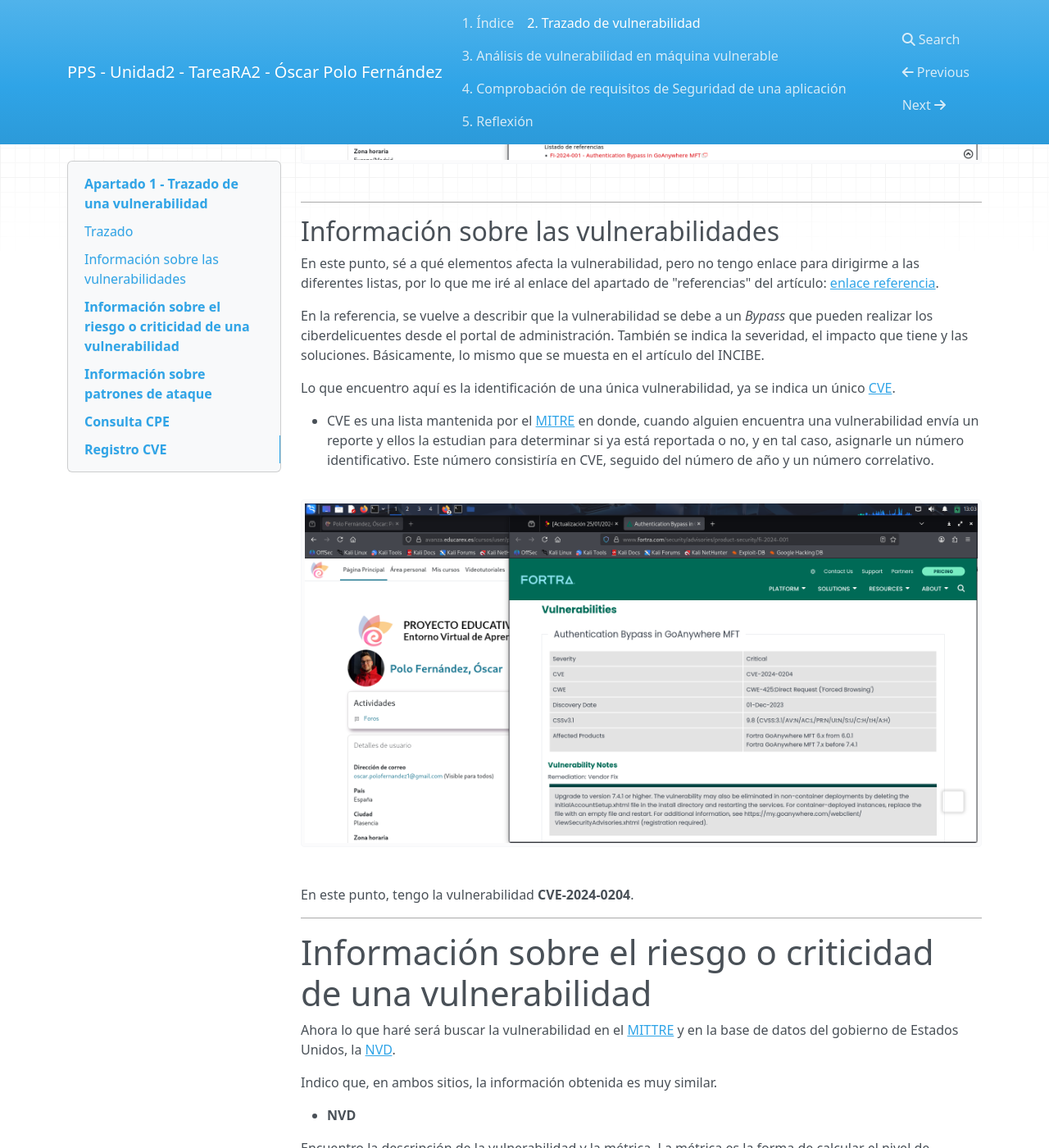
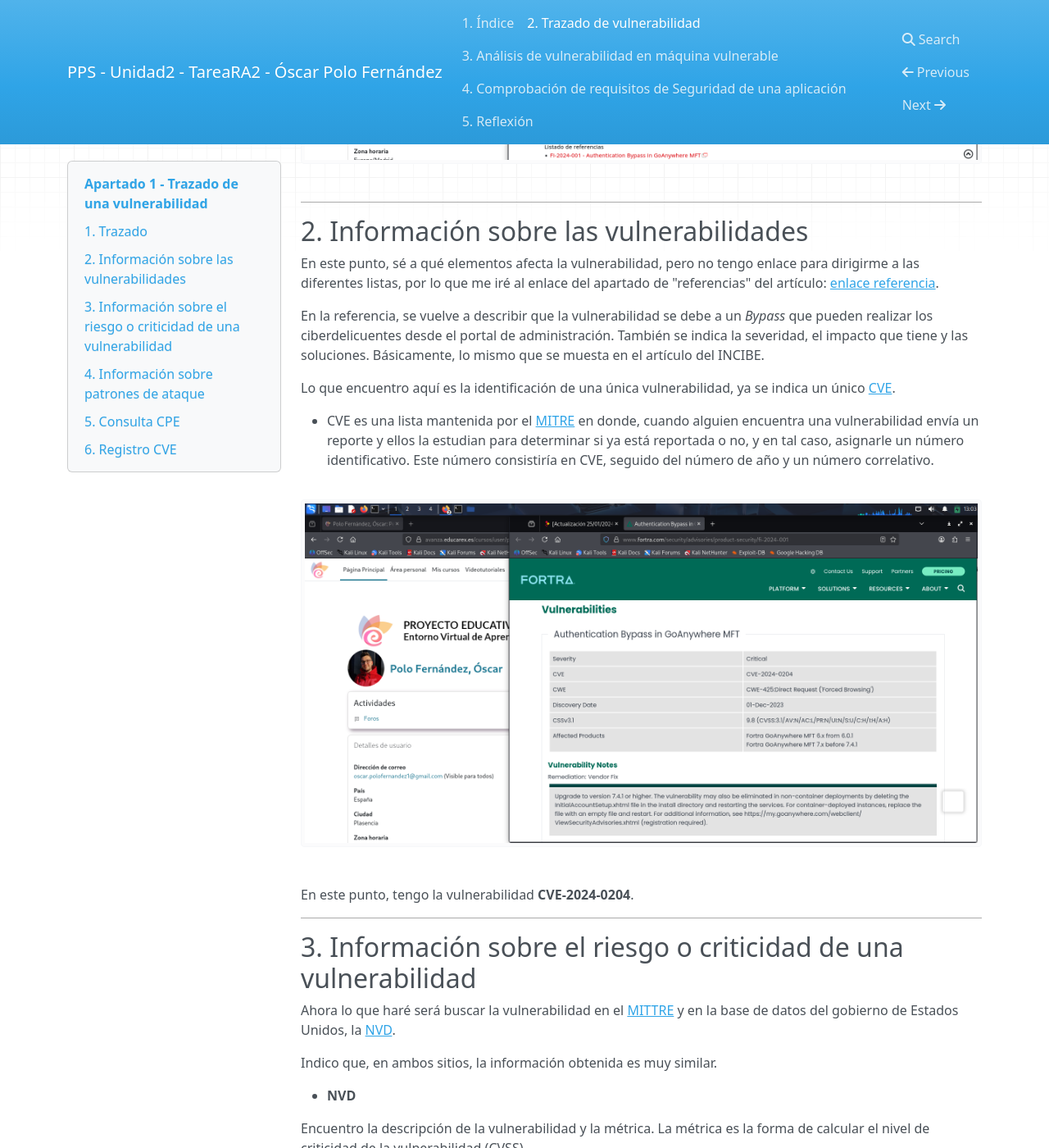
Before and after one commit to PPSOscar/Unidad2-TareaRA2-Oscar, an MkDocs documentation site: the page built from docs/TrazadoVulnerabilidadGoAnywhere.md, in a window 1280 px wide and 1400 px high, scrolled down 1555 px. Shown: the whole window at 82% size. Built offline with MkDocs 1.6.1, drawn with Linux system fonts in a browser that asks for light colours; nearby versions of some CDN libraries; some of the changed text lies outside the part shown.

```diff
--- a/docs/TrazadoVulnerabilidadGoAnywhere.md
+++ b/docs/TrazadoVulnerabilidadGoAnywhere.md
@@ -6,7 +6,7 @@ El trazado de la vulnerabilidad de la que se informa en la actividad se correspo
 
 ---
 
-## Trazado
+## 1. Trazado
 
 Se informa de una vulnerabilidad crítica relacionada con la omisión de autenticación en [GoAnywhere MFT de Fortra](https://www.fortra.com/es/products/secure-managed-file-transfer-software). La fecha de publicación se corresponde al 24 de enero de 2024 y la importancia tiene un nivel 5, es decir, **crítica**.
 
@@ -27,7 +27,7 @@ Se aportan enlaces para obtener más información desde el portal de clientes de
 
 ---
 
-## Información sobre las vulnerabilidades
+## 2. Información sobre las vulnerabilidades
 
 En este punto, sé a qué elementos afecta la vulnerabilidad, pero no tengo enlace para dirigirme a las diferentes listas, por lo que me iré al enlace del apartado de "referencias" del artículo: [enlace referencia](https://www.fortra.com/security/advisories/product-security/fi-2024-001).
 
@@ -43,7 +43,7 @@ En este punto, tengo la vulnerabilidad **CVE-2024-0204**.
 
 ---
 
-# Información sobre el riesgo o criticidad de una vulnerabilidad
+## 3. Información sobre el riesgo o criticidad de una vulnerabilidad
 
 Ahora lo que haré será buscar la vulnerabilidad en el [MITTRE](https://www.cve.org/CVERecord?id=CVE-2024-0204) y en la base de datos del gobierno de Estados Unidos, la [NVD](https://nvd.nist.gov/vuln/detail/cve-2024-0204).
 
@@ -80,7 +80,7 @@ La debilidad coincide con la de la NVD.
 
 ---
 
-# Información sobre patrones de ataque
+## 4. Información sobre patrones de ataque
 
 Sigo realizando la trazabilidad desde el enlace de la debilidad [CWE](https://cwe.mitre.org/data/definitions/425.html).
 
@@ -137,7 +137,7 @@ En el siguiente vídeo muestro el CAPEC-127. Todos los CAPEC tienen prácticamen
 
 ---
 
-# Consulta CPE
+## 5. Consulta CPE
 
 Llegado a este punto, he relacionado tres listas, la de vulnerabilidades (CVE - MITTRE / NVD), la de vulnerabilidades (CWE) y la de patrones de ataque (CAPEC).
 
@@ -153,7 +153,7 @@ El CPE sirve para herramientas automatizadas. Los diferentes programas de detecc
 
 ---
 
-# Registro CVE
+## 6. Registro CVE
 
 Descarga del Registro CVE De la vulnerabilidad
 
```
Also changed, not shown: docs/analisisVulnerabilidad.md (+24 -16 lines).
